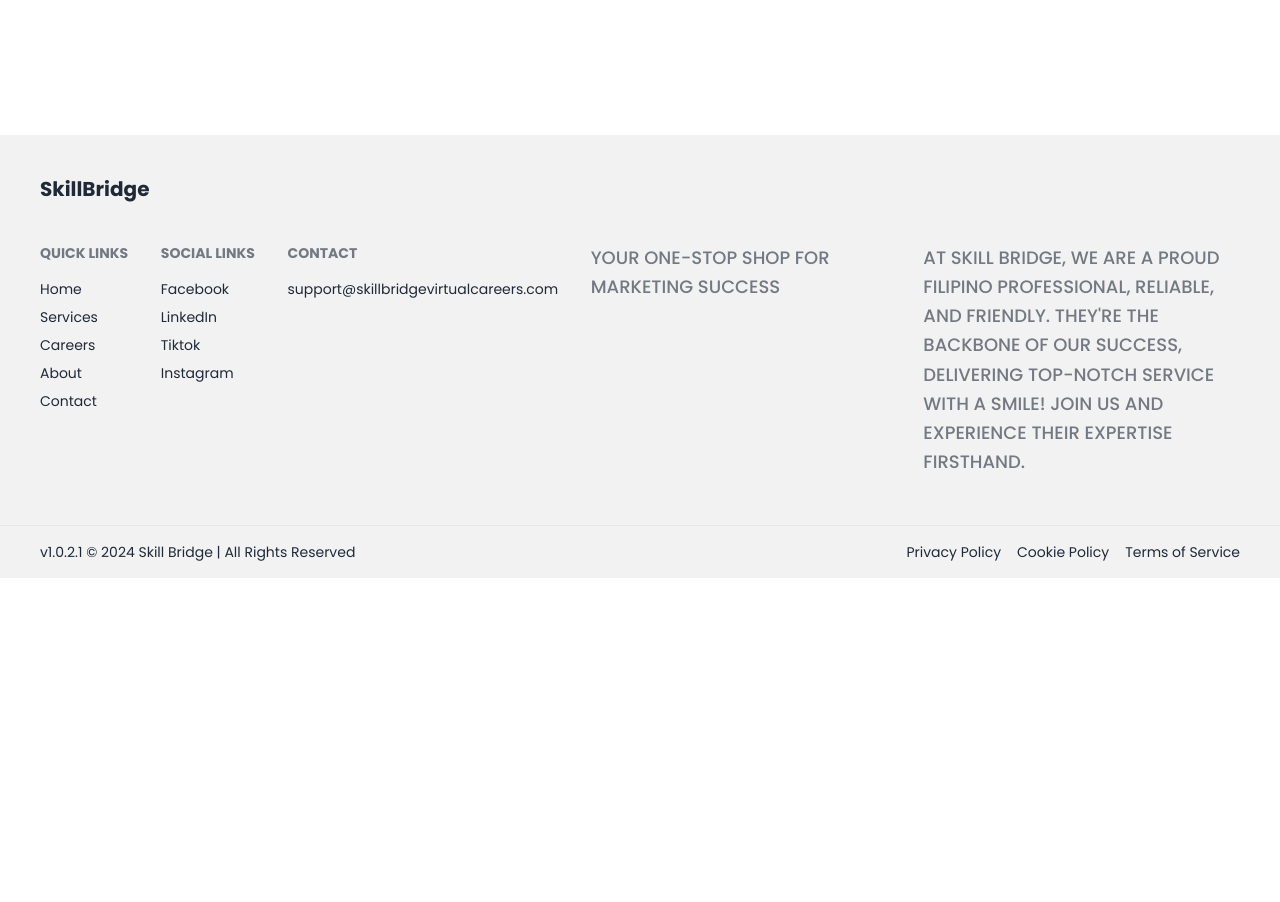
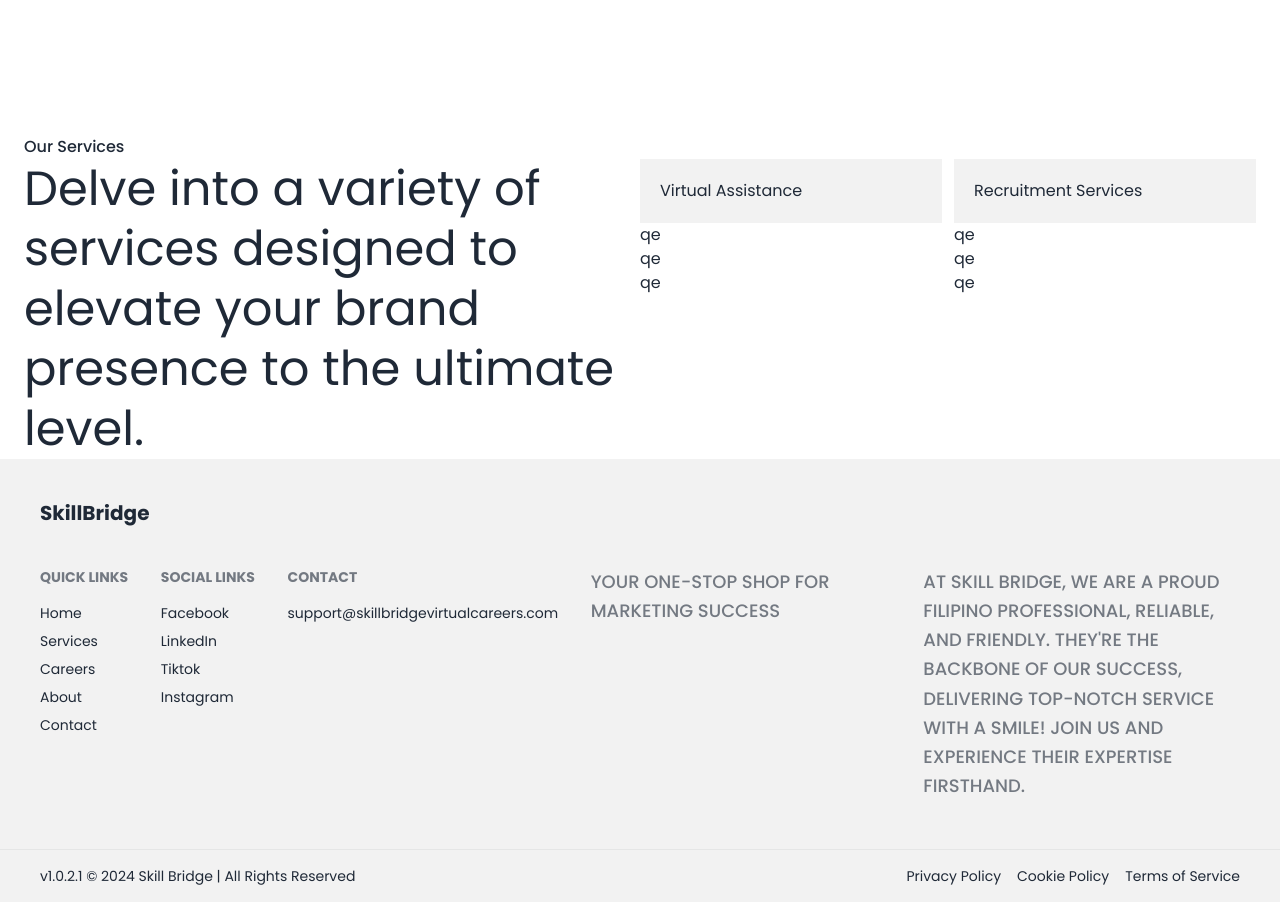
Before and after one commit to estoericull3nea/skillbridge, a React (Vite) app in the folder frontend/: page / in a window 1280 px wide. Shown: the part 1900-2802 px from the top of the page. Before the commit the page ends 2478 px from the top, so only its background shows below. Built offline with nearby package versions, Linux system fonts and the light colour scheme.

Commit message:
implementing services (landing page)

```diff
--- a/frontend/src/components/LandingPage/Services.jsx
+++ b/frontend/src/components/LandingPage/Services.jsx
@@ -1,16 +1,51 @@
 import React from 'react'
+
+// "Delve into a variety of services designed to elevate your brand presence to the ultimate level."
+
+// "Discover a comprehensive suite of web development solutions designed to elevate your online presence."
 
 const Services = () => {
   return (
     <div>
-      <h1>Our Services</h1>
+      <h1 className='font-medium'>Our Services</h1>
 
-      <div>
+      <div className='grid grid-cols-1 lg:grid-cols-2'>
         <div className='left'>
-          <h3></h3>
-          <p></p>
+          <h1 className='text-5xl leading-tight'>
+            Delve into a variety of services designed to elevate your brand
+            presence to the ultimate level.
+          </h1>
         </div>
-        <div className='right'></div>
+        <div className='right grid grid-cols-2 gap-x-3'>
+          <div>
+            <h2 className='bg-base-200 p-5 '>Virtual Assistance</h2>
+            <ul>
+              <li>
+                <a href=''>qe</a>
+              </li>
+              <li>
+                <a href=''>qe</a>
+              </li>
+              <li>
+                <a href=''>qe</a>
+              </li>
+            </ul>
+          </div>
+          <div>
+            <h2 className='bg-base-200 p-5'>Recruitment Services</h2>
+            <ul>
+              <li>
+                <a href=''>qe</a>
+              </li>
+              <li>
+                <a href=''>qe</a>
+              </li>
+              <li>
+                <a href=''>qe</a>
+              </li>
+            </ul>
+          </div>
+        </div>
       </div>
     </div>
   )
--- a/frontend/src/pages/userPages/Home.jsx
+++ b/frontend/src/pages/userPages/Home.jsx
@@ -2,12 +2,15 @@ import React from 'react'
 import Hero from '../../components/Hero'
 import WhyChooseSkillBridge from '../../components/LandingPage/WhyChooseSkillBridge'
 import BridgingTalent from '../../components/LandingPage/BridgingTalent'
+import Services from '../../components/LandingPage/Services'
+
 const Home = () => {
   return (
     <div className='container'>
       <Hero />
       <WhyChooseSkillBridge />
       <BridgingTalent />
+      <Services />
     </div>
   )
 }
```
